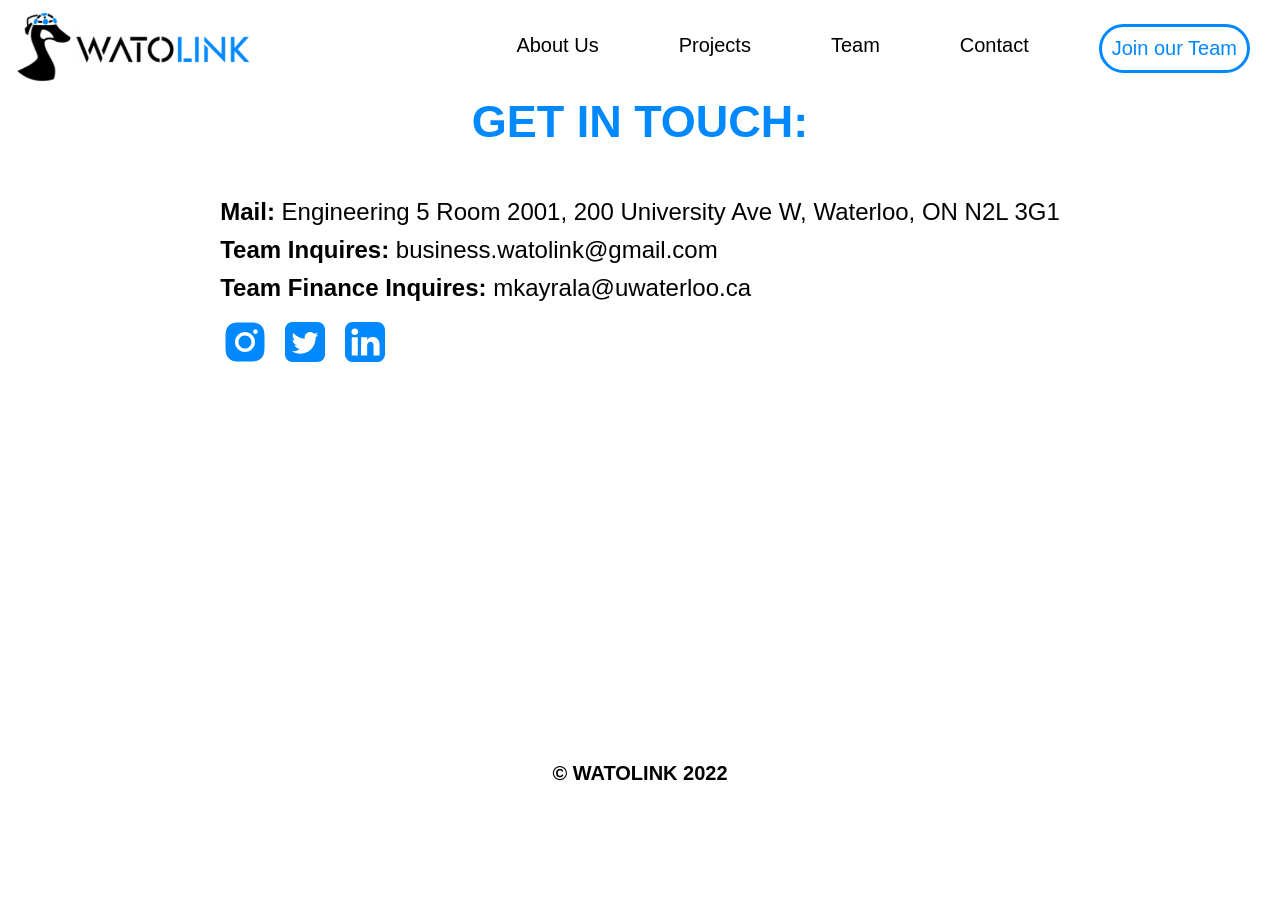
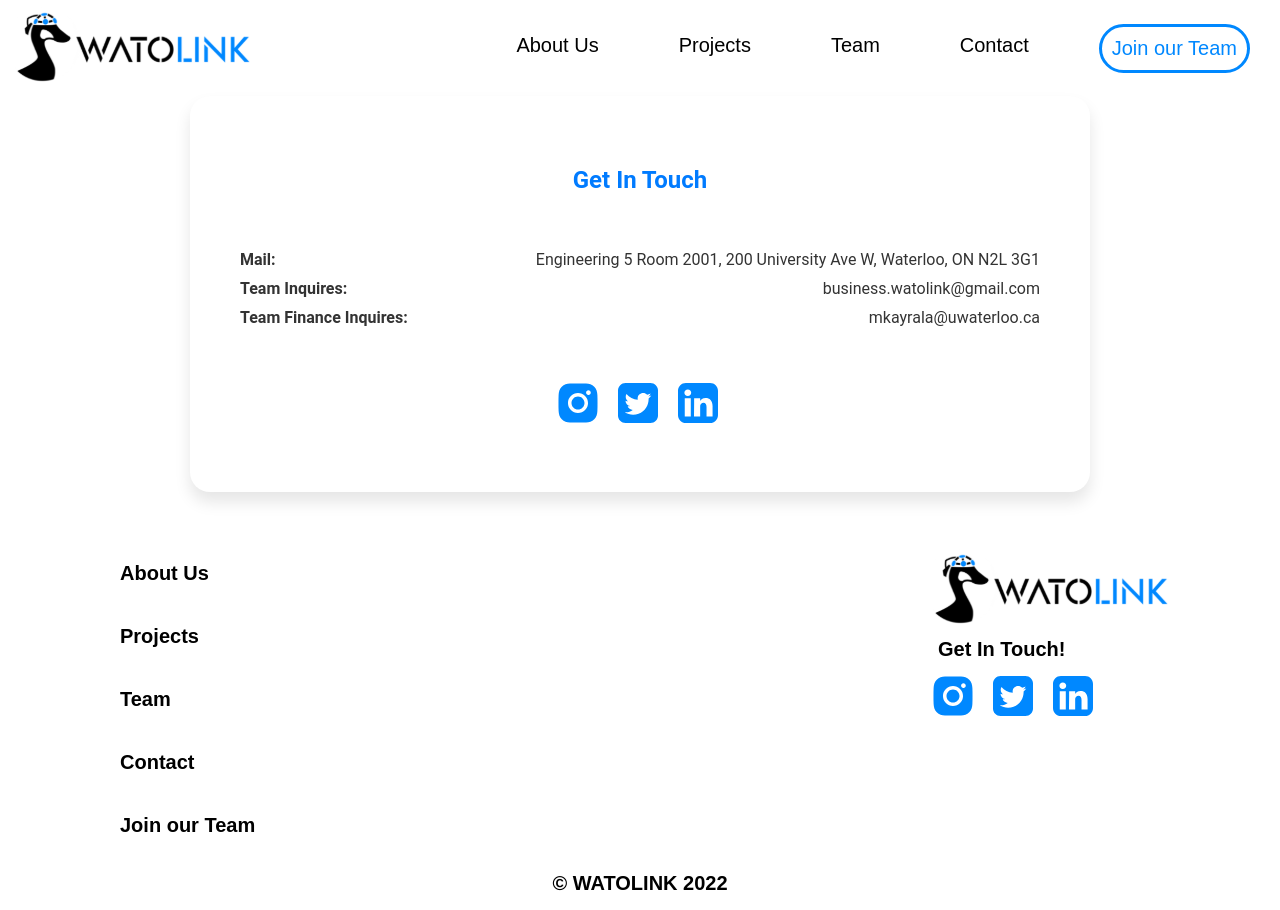
Before and after one commit to WATOLINK/main-website, a Next.js app: page /contact in a window 1280 px wide. Before the commit the page ends 800 px from the top, so only its background shows below. Built offline with nearby package versions, Linux system fonts and the light colour scheme.

Commit message:
Update contact.js

```diff
--- a/pages/contact.js
+++ b/pages/contact.js
@@ -1,77 +1,51 @@
-import styled from 'styled-components'
-import CONTACTS from '../constants/contactinfo/contactinfo'
-import { FontIcons } from '../components/Common'
+import styled from 'styled-components';
+import CONTACTS from '../constants/contactinfo/contactinfo';
+import { FontIcons } from '../components/Common';
 
-const CenteredContainer = styled.div`
-    display: flex;
-    justify-content: center;
-`
-
-const Container = styled.div`
+// Assuming you have a theme context or provider
+const Card = styled.div`
+    background-color: white;
+    box-shadow: 0 10px 16px rgba(0, 0, 0, 0.1);
+    border-radius: 20px;
+    padding: 50px;
     display: flex;
     flex-direction: column;
-`
+    align-items: center;
+    max-width: 800px;
+    margin: auto;
+`;
 
-const BodyContainer = styled.div`
-    display: flex;
-    flex-direction: column;
-`
+const Title = styled.h2`
+    color: ${({ theme }) => theme.colors.primary || '#007bff'};
+    font-family: 'Roboto', sans-serif;
+    margin-bottom: 20px;
+`;
 
 const LineContainer = styled.div`
-    padding-bottom: 10px;
     display: flex;
-`
+    width: 100%;
+    justify-content: space-between;
+    margin-bottom: 10px;
+`;
 
-const Title = styled.div`
-    color: ${({ theme }) => theme.colors.blue};
-    font: ${({ theme }) => theme.fonts.heading};
-    padding-bottom: 50px;
-    display: flex;
-    justify-content: center;
-`
+const Text = styled.span`
+    font-family: 'Roboto', sans-serif;
+    color: ${({ theme }) => theme.colors.text || '#333'};
+`;
 
-const BoldBodyText = styled.div`
-    color: ${({ theme }) => theme.colors.black};
-    font: ${({ theme }) => theme.fonts.medium24bold};
-`
-
-const BodyText = styled.div`
-    color: ${({ theme }) => theme.colors.black};
-    font: ${({ theme }) => theme.fonts.medium24};
-`
-
-const Organizer = ({ type, info }) => {
+export default function ContactCard() {
     return (
-        <LineContainer>
-            <BoldBodyText>
-                {type}
-                &nbsp;
-            </BoldBodyText>
-            <BodyText>
-                {info}
-            </BodyText>
-        </LineContainer>
-    )
+        <Card>
+            <Title>Get In Touch</Title>
+            <br /><br />
+            {CONTACTS.map((contact, index) => (
+                <LineContainer key={index}>
+                    <Text><strong>{contact.type}</strong></Text>
+                    <Text>{contact.info}</Text>
+                </LineContainer>
+            ))}
+            <br /><br />
+            <FontIcons />
+        </Card>
+    );
 }
-
-export default function Contact() {
-    return (
-        <CenteredContainer>
-            <Container>
-                <Title>
-                    GET IN TOUCH:
-                </Title>
-                <BodyContainer>
-                    {CONTACTS.map((contact) => (
-                        <Organizer
-                            key={contact.type}
-                            type={contact.type}
-                            info={contact.info}
-                        />
-                    ))}
-                </BodyContainer>
-                <FontIcons />
-            </Container>
-        </CenteredContainer>
-    )
-}
```
